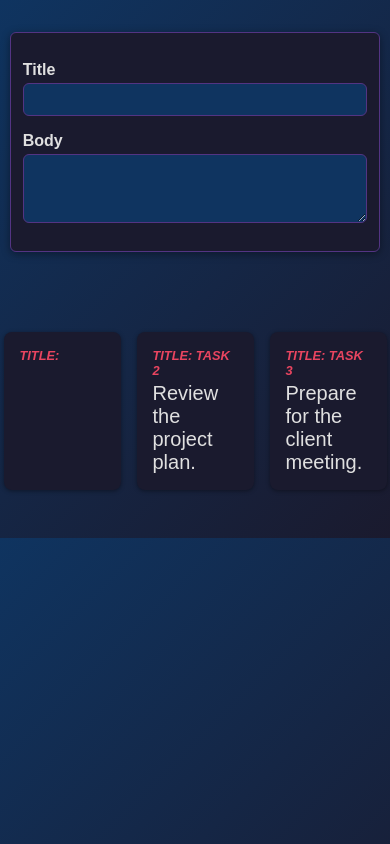
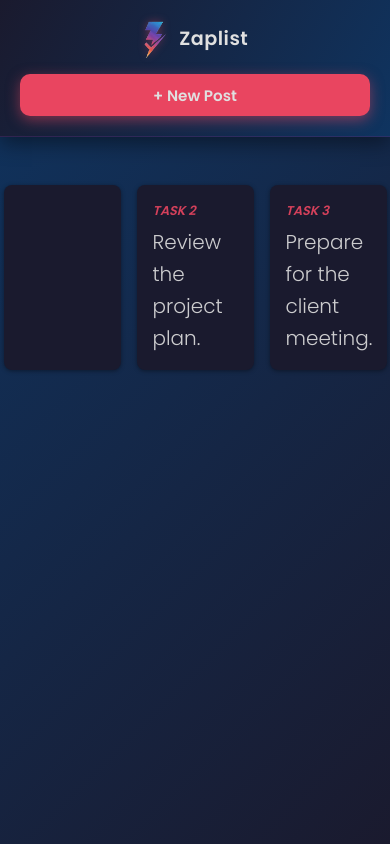
Before and after one commit to Shahryartariq/zaplist, a React (Vite) app: page / in a window 390 px wide. Built offline with nearby package versions, Linux system fonts and the light colour scheme.

Commit message:
Added Modal Component

```diff
--- a/package.json
+++ b/package.json
@@ -11,7 +11,8 @@
   },
   "dependencies": {
     "react": "^19.2.0",
-    "react-dom": "^19.2.0"
+    "react-dom": "^19.2.0",
+    "react-icons": "^5.5.0"
   },
   "devDependencies": {
     "@eslint/js": "^9.39.1",
--- a/src/App.jsx
+++ b/src/App.jsx
@@ -1,14 +1,31 @@
-import TodosList from './components/TodosList'
+import { useState } from "react";
 
-import './App.css'
+import TodosList from "./components/TodosList";
+import MainHeader from "./components/MainHeader";
+import "./App.css";
 function App() {
+  const [modalIsVisible, setModalIsVisible] = useState(false);
+
+  function hideModalHandler() {
+    setModalIsVisible(false);
+  }
+
+  function showModalHandler() {
+    setModalIsVisible(true);
+  }
 
   return (
-    <main>
-     {/* <img src="/src/assets/Logo.png" alt="Zaplist Logo" className="logo" /> */}
-     <TodosList />
-    </main>
-  )
+    <>
+      <MainHeader onCreatePost={showModalHandler} />
+      <main>
+        <TodosList
+          isPosting={modalIsVisible}
+          onStopPosting={hideModalHandler}
+
+        />
+      </main>
+    </>
+  );
 }
 
-export default App
+export default App;
--- /dev/null
+++ b/src/components/MainHeader.jsx
@@ -0,0 +1,22 @@
+import classes from "./MainHeader.module.css";
+
+function MainHeader({ onCreatePost }) {
+  return (
+    <header className={classes.header}>
+      <div className={classes.brand}>
+        <img
+          src="/src/assets/zaplist-favicon.png"
+          alt="Zaplist Logo"
+          className={classes.logo}
+        />
+        <span className={classes.title}>Zaplist</span>
+      </div>
+
+      <button className={classes.button} onClick={onCreatePost}>
+        + New Post
+      </button>
+    </header>
+  );
+}
+
+export default MainHeader;
--- /dev/null
+++ b/src/components/MainHeader.module.css
@@ -0,0 +1,69 @@
+.header {
+  background: linear-gradient(120deg, #1a1a2e, #0f3460);
+  padding: 1rem 2rem;
+  display: flex;
+  justify-content: space-between;
+  align-items: center;
+  border-bottom: 1px solid rgba(83, 52, 131, 0.4);
+  box-shadow: 0 6px 20px rgba(0, 0, 0, 0.45);
+}
+
+/* Brand stack */
+.brand {
+  display: flex;
+  align-items: center;
+  gap: 0.75rem;
+}
+
+/* Logo */
+.logo {
+  height: 38px;
+  width: auto;
+  filter: drop-shadow(0 0 4px rgba(233, 69, 96, 0.4));
+}
+
+/* Title text */
+.title {
+  font-size: 1.4rem;
+  font-weight: 700;
+  color: #e0e0e0;
+  letter-spacing: 0.5px;
+}
+
+/* Button */
+.button {
+  background: #e94560;
+  border: none;
+  padding: 0.6rem 1.4rem;
+  border-radius: 10px;
+  color: #e0e0e0;
+  font-weight: 600;
+  font-size: 0.95rem;
+  cursor: pointer;
+  transition: all 0.25s ease-in-out;
+  box-shadow: 0 4px 14px rgba(233, 69, 96, 0.5);
+}
+
+.button:hover {
+  background: #c5364f;
+  transform: translateY(-2px);
+  box-shadow: 0 6px 18px rgba(233, 69, 96, 0.6);
+}
+
+/* Mobile view */
+@media (max-width: 480px) {
+  .header {
+    flex-direction: column;
+    gap: 1rem;
+    padding: 1.25rem;
+  }
+
+  .title {
+    font-size: 1.2rem;
+  }
+
+  .button {
+    width: 100%;
+    text-align: center;
+  }
+}
--- /dev/null
+++ b/src/components/Modal.jsx
@@ -0,0 +1,12 @@
+import classes from "./Modal.module.css";
+
+function Modal({ children, onClose }) {
+  return (
+    <>
+      <div className={classes.backdrop} onClick={onClose} />
+      <dialog open className={classes.modal}>{children}</dialog>
+    </>
+  );
+}
+
+export default Modal;
--- /dev/null
+++ b/src/components/Modal.module.css
@@ -0,0 +1,107 @@
+/* Modal.module.css */
+
+/* Backdrop */
+.backdrop {
+  position: fixed;
+  top: 0;
+  left: 0;
+  width: 100%;
+  height: 100vh;
+  background: rgba(26, 26, 46, 0.85); /* semi-transparent dark */
+  backdrop-filter: blur(6px); /* modern glass effect */
+  z-index: 100;
+}
+
+/* Modal dialog */
+.modal {
+  border: none; /* remove default dialog border */
+  border-radius: 12px;
+  padding: 1.5rem;
+  max-width: 500px;
+  width: 90%; /* responsive */
+  background: linear-gradient(145deg, #1A1A2E, #0F3460);
+  color: #E0E0E0;
+  box-shadow: 0 8px 24px rgba(0, 0, 0, 0.6);
+  position: fixed;
+  top: 30%;
+  left: 50%;
+  transform: translate(-50%, -50%); /* center on screen */
+  z-index: 101;
+  display: flex;
+  flex-direction: column;
+  gap: 1rem;
+  overflow: auto;
+}
+
+/* Modal header */
+.modalHeader {
+  font-size: 1.5rem;
+  font-weight: 700;
+  color: #E94560; /* Accent 1 */
+  text-align: center;
+}
+
+/* Modal body */
+.modalBody {
+  font-size: 1rem;
+  line-height: 1.6;
+  color: #E0E0E0;
+}
+
+/* Modal footer / actions */
+.modalFooter {
+  display: flex;
+  justify-content: flex-end;
+  gap: 0.75rem;
+  flex-wrap: wrap;
+}
+
+.modalFooter button {
+  cursor: pointer;
+  font: inherit;
+  padding: 0.5rem 1.5rem;
+  border: none;
+  border-radius: 8px;
+  background-color: #E94560; /* Accent 1 */
+  color: #E0E0E0;
+  font-weight: 600;
+  transition: all 0.3s ease;
+  flex: 1 1 auto;
+  min-width: 120px;
+}
+
+.modalFooter button:hover {
+  background-color: #B5344A;
+  transform: translateY(-2px);
+  box-shadow: 0 4px 12px rgba(233, 69, 96, 0.6);
+}
+
+.modalFooter button[type='button'] {
+  background-color: transparent;
+  color: #E0E0E0;
+  border: 1px solid #533483; /* Accent 2 */
+}
+
+.modalFooter button[type='button']:hover {
+  background-color: #533483; /* Accent 2 */
+  color: #E0E0E0;
+  transform: translateY(-2px);
+  box-shadow: 0 4px 12px rgba(83, 52, 131, 0.5);
+}
+
+/* Responsive adjustments */
+@media (max-width: 480px) {
+  .modal {
+    width: 95%;
+    padding: 1rem;
+  }
+
+  .modalHeader {
+    font-size: 1.25rem;
+  }
+
+  .modalFooter button {
+    font-size: 0.9rem;
+    padding: 0.4rem 1rem;
+  }
+}
--- a/src/components/NewTodo.jsx
+++ b/src/components/NewTodo.jsx
@@ -1,17 +1,22 @@
 import classes from "./NewTodo.module.css";
 
-function NewTodo(props) {
+function NewTodo({onTitleChange, onBodyChange, onCancel}) {
   return (
     <div className={classes.formWrapper}>
       <form className={classes.form}>
         <p>
           <label htmlFor="title">Title</label>
-          <input type="text" id="title" required onChange={props.onTitleChange} />
+          <input type="text" id="title" required onChange={onTitleChange} />
         </p>
         <p>
           <label htmlFor="body">Body</label>
-          <textarea id="body" required rows={3} onChange={props.onBodyChange} />
+          <textarea id="body" required rows={3} onChange={onBodyChange} />
         </p>
+        <p className={classes.actions}>
+          <button type="button" onClick={onCancel}>Cancel</button>
+          <button type="submit">Add Todo</button>
+        </p>
+
       </form>
     </div>
   );
--- a/src/components/NewTodo.module.css
+++ b/src/components/NewTodo.module.css
@@ -1,19 +1,19 @@
 .formWrapper {
   display: flex;
-  justify-content: center; /* centers the form horizontally */
-  width: 100%;             /* full width of parent */
+  justify-content: center;
+  width: 100%;
   padding: 2rem 0;
   box-sizing: border-box;
 }
 
 .form {
-  background-color: #1A1A2E; /* Primary Dark */
+  background-color: #1A1A2E;
   padding: 1rem;
-  width: 90%;        /* responsive */
+  width: 90%;
   max-width: 400px;
-  border-radius: 6px;
-  border: 1px solid #533483; /* Accent 2 */
-  box-shadow: 0 2px 8px rgba(0, 0, 0, 0.4);
+  /* border-radius: 6px; */
+  border: 1px solid #533483;
+  /* box-shadow: 0 2px 8px rgba(0, 0, 0, 0.4); */
   box-sizing: border-box;
   overflow: hidden;
 }
@@ -33,7 +33,7 @@
   padding: 0.5rem;
   border-radius: 6px;
   border: 1px solid #533483;
-  background-color: #0F3460; /* Secondary Dark */
+  background-color: #0F3460;
   color: #E0E0E0;
   margin-bottom: 0.75rem;
   box-sizing: border-box;
@@ -52,7 +52,7 @@
   padding: 0.5rem 1.5rem;
   border: none;
   border-radius: 4px;
-  background-color: #E94560; /* Accent 1 */
+  background-color: #E94560;
   color: #E0E0E0;
   font-weight: bold;
   flex: 1 1 auto;
@@ -66,14 +66,13 @@
 .actions button[type='button'] {
   background-color: transparent;
   color: #E0E0E0;
-  border: 1px solid #533483; /* Accent 2 */
+  border: 1px solid #533483;
 }
 
 .actions button[type='button']:hover {
-  background-color: #533483; /* Accent 2 */
+  background-color: #533483;
   color: #E0E0E0;
 }
-
 /* Responsive tweaks */
 @media (max-width: 480px) {
   .form {
--- a/src/components/Todo.jsx
+++ b/src/components/Todo.jsx
@@ -1,11 +1,11 @@
 import classes from './Todo.module.css';
 
 
-function Todo(props) {
+function Todo({title, body}) {
   return (
     <li className={classes.todo}>
-      <p className={classes.todo_title}>Title: {props.title}</p>
-      <p className={classes.todo_body}>{props.body}</p>
+      <p className={classes.todo_title}>{title}</p>
+      <p className={classes.todo_body}>{body}</p>
     </li>
   );
 }
--- a/src/components/TodosList.jsx
+++ b/src/components/TodosList.jsx
@@ -1,9 +1,11 @@
+import { useState } from "react";
+
 import Todo from "./Todo";
 import NewTodo from "./NewTodo";
 import classes from "./TodosList.module.css";
-import { useState } from "react";
+import Modal from "./Modal";
 
-function TodosList() {
+function TodosList({isPosting, onStopPosting}) {
   const [enteredTitle, setEnteredTitle] = useState("");
   const [enteredBody, setEnteredBody] = useState("");
 
@@ -17,7 +19,12 @@ function TodosList() {
 
   return (
     <>
-      <NewTodo onTitleChange={changeTitleHandler} onBodyChange={changeBodyHandler} />
+      {isPosting && (
+        <Modal onClose={onStopPosting}>
+          <NewTodo onTitleChange={changeTitleHandler} onBodyChange={changeBodyHandler} onCancel={onStopPosting} />
+        </Modal>
+      )}
+
       <ul className={classes.todos}>
         <Todo title={enteredTitle} body={enteredBody} />
         <Todo title="Task 2" body="Review the project plan." />
--- a/src/index.css
+++ b/src/index.css
@@ -1,7 +1,60 @@
-body {
+/* Import fonts */
+@import url('https://fonts.googleapis.com/css2?family=Poppins:wght@300;400;500;600&family=Roboto:wght@300;400;500&display=swap');
+
+:root {
+  --color-bg-start: #0F3460;
+  --color-bg-end: #1A1A2E;
+  --color-text: #E0E0E0;
+  --color-accent: #00E5FF;
+  --color-primary: #16213E;
+  --radius: 12px;
+}
+
+/* Reset & defaults */
+* {
   margin: 0;
   padding: 0;
-  background: linear-gradient(135deg, #0F3460, #1A1A2E);
-  color: #E0E0E0;
-  font-family: sans-serif;
+  box-sizing: border-box;
 }
+
+/* Modern body styling */
+body {
+  min-height: 100vh;
+  padding: 0;
+  background: linear-gradient(135deg, var(--color-bg-start), var(--color-bg-end));
+  color: var(--color-text);
+  font-family: 'Poppins', 'Roboto', sans-serif;
+  line-height: 1.6;
+  -webkit-font-smoothing: antialiased;
+  overflow-x: hidden;
+}
+
+/* Smooth scrolling */
+html {
+  scroll-behavior: smooth;
+}
+
+/* Typography adjustments */
+h1, h2, h3 {
+  font-weight: 600;
+  letter-spacing: -0.5px;
+}
+
+p {
+  font-weight: 300;
+  opacity: 0.9;
+}
+
+/* Buttons (global enhancement if needed) */
+button {
+  font-family: inherit;
+  border-radius: var(--radius);
+  border: none;
+  cursor: pointer;
+  transition: 0.2s ease-in-out;
+}
+
+button:hover {
+  opacity: 0.9;
+  transform: translateY(-1px);
+}
```
Also changed, not shown: 1 other file (tests, documents, lock files or other folders).
